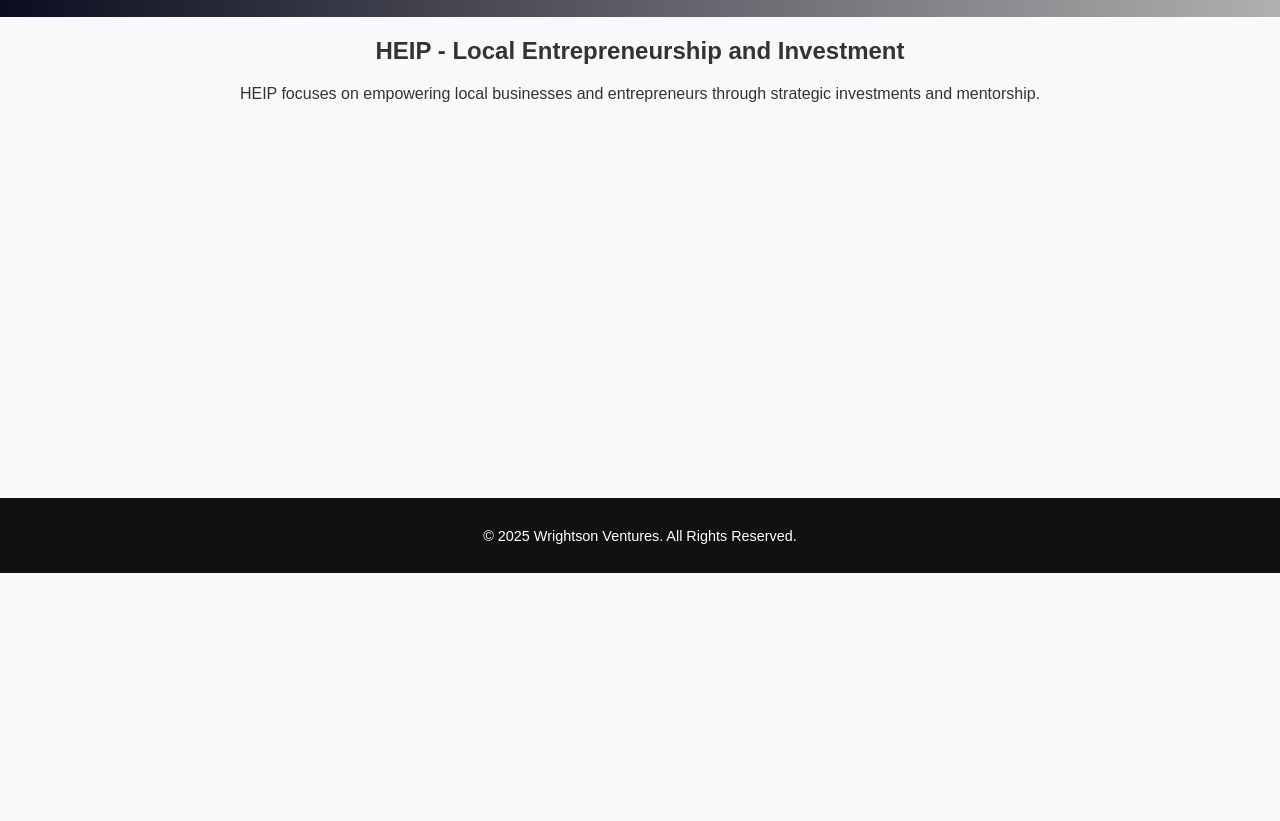
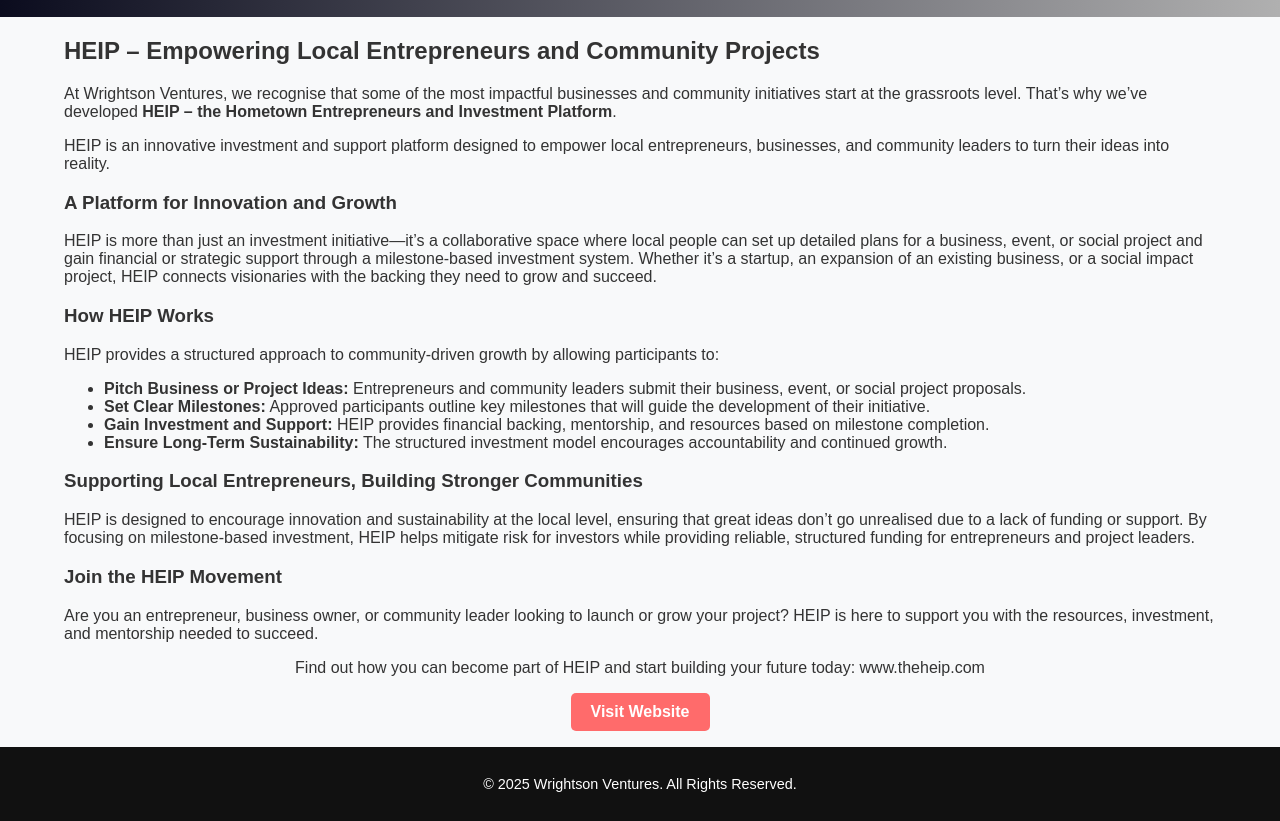
Before and after one commit to WatchfulBonsai/wrightson-ventures, a plain HTML site: page heip.html in a window 1280 px wide. Shown: the part 227-1048 px from the top of the page. Before the commit the page ends 800 px from the top, so only its background shows below. Drawn offline with Linux system fonts and the light colour scheme.

Commit message:
Update heip.html

```diff
--- a/heip.html
+++ b/heip.html
@@ -25,12 +25,41 @@
     </header>
 
     <!-- Main Content -->
-    <section class="content">
-        <div class="container">
-            <h2>HEIP - Local Entrepreneurship and Investment</h2>
-            <p>HEIP focuses on empowering local businesses and entrepreneurs through strategic investments and mentorship.</p>
-        </div>
-    </section>
+<section class="content">
+    <div class="container" style="text-align: left;">
+    <h2>HEIP – Empowering Local Entrepreneurs and Community Projects</h2>
+
+        <p>At Wrightson Ventures, we recognise that some of the most impactful businesses and community initiatives start at the grassroots level. That’s why we’ve developed <strong>HEIP – the Hometown Entrepreneurs and Investment Platform</strong>. </p>
+        <p>HEIP is an innovative investment and support platform designed to empower local entrepreneurs, businesses, and community leaders to turn their ideas into reality.</p>
+
+        <h3>A Platform for Innovation and Growth</h3>
+        <p>HEIP is more than just an investment initiative—it’s a collaborative space where local people can set up detailed plans for a business, event, or social project and gain financial or strategic support through a milestone-based investment system. Whether it’s a startup, an expansion of an existing business, or a social impact project, HEIP connects visionaries with the backing they need to grow and succeed.</p>
+
+        <h3>How HEIP Works</h3>
+        <p>HEIP provides a structured approach to community-driven growth by allowing participants to:</p>
+        <ul>
+            <li><strong>Pitch Business or Project Ideas:</strong> Entrepreneurs and community leaders submit their business, event, or social project proposals.</li>
+            <li><strong>Set Clear Milestones:</strong> Approved participants outline key milestones that will guide the development of their initiative.</li>
+            <li><strong>Gain Investment and Support:</strong> HEIP provides financial backing, mentorship, and resources based on milestone completion.</li>
+            <li><strong>Ensure Long-Term Sustainability:</strong> The structured investment model encourages accountability and continued growth.</li>
+        </ul>
+
+        <h3>Supporting Local Entrepreneurs, Building Stronger Communities</h3>
+        <p>HEIP is designed to encourage innovation and sustainability at the local level, ensuring that great ideas don’t go unrealised due to a lack of funding or support. By focusing on milestone-based investment, HEIP helps mitigate risk for investors while providing reliable, structured funding for entrepreneurs and project leaders.</p>
+
+
+        <h3>Join the HEIP Movement</h3>
+        <p>Are you an entrepreneur, business owner, or community leader looking to launch or grow your project? HEIP is here to support you with the resources, investment, and mentorship needed to succeed.</p>
+    </div>
+
+        <div class="container" style="text-align: centre;">
+        <p>Find out how you can become part of HEIP and start building your future today:  www.theheip.com</p>
+            <p><a href="https://www.theheip.com" target="_blank" class="btn">Visit Website</a>
+        </p>
+    </div>
+</section>
+
+
 
     <!-- Footer -->
     <footer>
```
